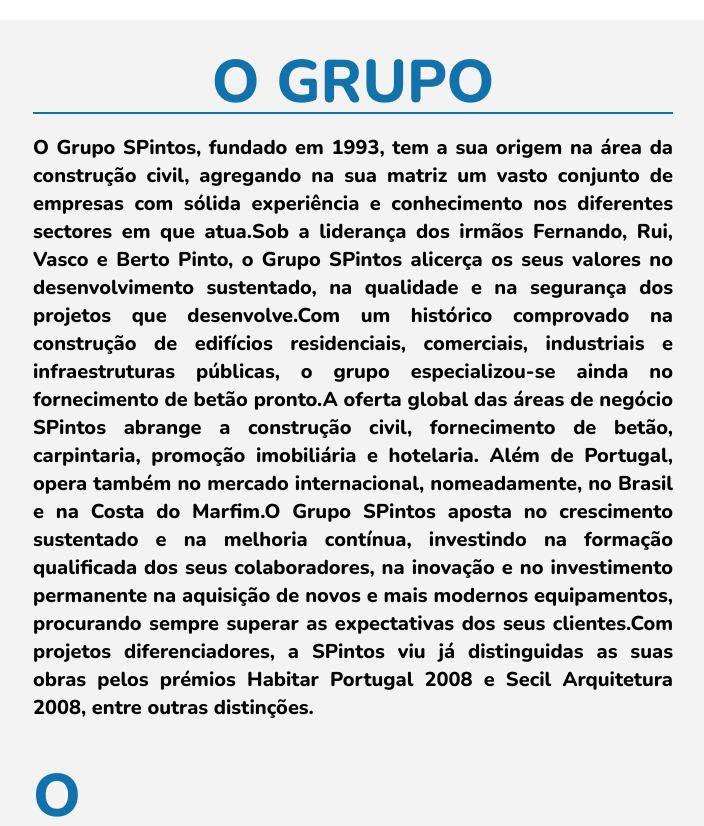
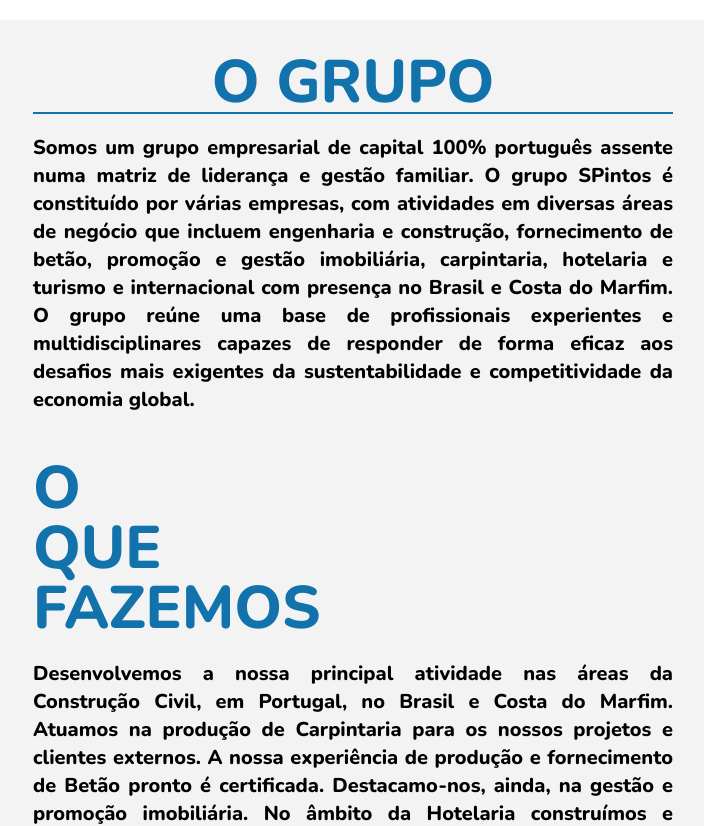
Before and after one commit to Fran-Lopez-Laperal/proyectPintos, a React (Vite) app in the folder WEB/: page /historia in a window 1280 px wide. Shown: the part 1840-2666 px from the top of the page, without its empty margins (287-991 px from the left). Built offline with nearby package versions, Linux system fonts and the light colour scheme; no server answers.

Commit message:
update translations

```diff
--- a/WEB/src/locales/pt/translation.json
+++ b/WEB/src/locales/pt/translation.json
@@ -39,14 +39,22 @@
   },
 
   "history": {
-    "historyHeader": "HISTORIA",
-    "historyText": "O grupo SPintos, fundado em 1993, tem a sua origem na área da construção civil. A sua matriz agrega um conjunto de empresas com sólida experiência e conhecimento em diferentes setores de atividade. Sob a liderança dos quatro irmãos Fernando, Rui, Vasco e Berto Pinto, o grupo SPintos alicerça os seus valores no desenvolvimento sustentado, na qualidade, na inovação e na segurança dos projetos que desenvolve. Com um histórico comprovado na construção de edifícios residenciais, comerciais, industriais e infraestruturas públicas, o grupo especializou-se, ainda, no fornecimento de betão pronto. A oferta global das áreas de negócio SPintos abrange a construção civil, fornecimento de betão, carpintaria, promoção imobiliária e hotelaria. Além de Portugal, opera também no mercado internacional, nomeadamente, no Brasil e na Costa do Marfim. O grupo SPintos aposta no crescimento sustentado e na melhoria contínua, na formação qualificada dos seus colaboradores, na inovação e no investimento permanente na aquisição de novos e mais modernos equipamentos, procurando sempre superar as expectativas dos seus clientes. Com projetos diferenciadores, a SPintos viu já distinguidas as suas obras pelos prémios Habitar Portugal 2008 e Secil Arquitetura 2008, entre outras distinções.",
-    "title1": "O GRUPO",
-    "text1": "Somos um grupo empresarial de capital 100% português assente numa matriz de liderança e gestão familiar. O grupo SPintos é constituído por várias empresas, com atividades em diversas áreas de negócio que incluem engenharia e construção, fornecimento de betão, promoção e gestão imobiliária, carpintaria, hotelaria e turismo e internacional com presença no Brasil e Costa do Marfim. O grupo reúne uma base de profissionais experientes e multidisciplinares capazes de responder de forma eficaz aos desafios mais exigentes da sustentabilidade e competitividade da economia global.",
-    "title2": "O QUE FAZEMOS",
-    "text2": "Desenvolvemos a nossa principal atividade nas áreas da Construção Civil, em Portugal, no Brasil e Costa do Marfim. Atuamos na produção de Carpintaria para os nossos projetos e clientes externos. A nossa experiência de produção e fornecimento de Betão pronto é certificada. Destacamo-nos, ainda, na gestão e promoção imobiliária. No âmbito da Hotelaria construímos e exploramos projetos na área do Turismo, Alojamento e Laz ",
-    "title3": "FUNDAÇÃO DA S. PINTOS - ENGENHARIA E CONSTRUÇÃO, S.A.",
-    "text3": "FERNANDO DA SILVA NOGUEIRA PINTO INICIOU A SUA CARREIRA DE EMPRESÁRIO COMO CONSTRUTOR CIVIL. CRIOU A SUA PRIMEIRA EMPRESA, EM XXX, DENOMINADA CONSTRUÇÕES PINTOS & PINHO, LDA. MOVIDO PELO ESPÍRITO EMPREENDEDOR, PELA LONGA EXPERIÊNCIA COMPROVADA, PELA CAPACIDADE DE LIDERANÇA E SUCESSO, FUNDOU COM OS SEUS QUATRO FILHOS A S. PINTOS – ENGENHARIA E CONSTRUÇÃO, S.A., A PRIMEIRA DO GRUPO."
+    "historyHeader-title": "História",
+    "history-text-part1": "O grupo SPintos, fundado em 1993, tem a sua origem na área da construção civil. A sua matriz agrega um conjunto de empresas com sólida experiência e conhecimento em diferentes setores de atividade. ",
+    "history-text-part2": "Sob a liderança dos quatro irmãos Fernando, Rui, Vasco e Berto Pinto, o grupo SPintos alicerça os seus valores no desenvolvimento sustentado, na qualidade, na inovação e na segurança dos projetos que desenvolve.",
+    "history-text-part3": "Com um histórico comprovado na construção de edifícios residenciais, comerciais, industriais e infraestruturas públicas, o grupo especializou-se, ainda, no fornecimento de betão pronto.",
+    "history-text-part4": "A oferta global das áreas de negócio SPintos abrange a construção civil, fornecimento de betão, carpintaria, promoção imobiliária e hotelaria. Além de Portugal, opera também no mercado internacional, nomeadamente, no Brasil e na Costa do Marfim.",
+    "history-text-part5": "O grupo SPintos aposta no crescimento sustentado e na melhoria contínua, na formação qualificada dos seus colaboradores, na inovação e no investimento permanente na aquisição de novos e mais modernos equipamentos, procurando sempre superar as expectativas dos seus clientes.",
+    "history-text-part6": "Com projetos diferenciadores, a SPintos viu já distinguidas as suas obras pelos prémios Habitar Portugal 2008 e Secil Arquitetura 2008, entre outras distinções.",
+
+    "oGrupo-title": "O grupo",
+    "oGrupo-text": "Somos um grupo empresarial de capital 100% português assente numa matriz de liderança e gestão familiar. O grupo SPintos é constituído por várias empresas, com atividades em diversas áreas de negócio que incluem engenharia e construção, fornecimento de betão, promoção e gestão imobiliária, carpintaria, hotelaria e turismo e internacional com presença no Brasil e Costa do Marfim. O grupo reúne uma base de profissionais experientes e multidisciplinares capazes de responder de forma eficaz aos desafios mais exigentes da sustentabilidade e competitividade da economia global.",
+
+    "oFazemos-title": "O que fazemos",
+    "oFazemos-text": "Desenvolvemos a nossa principal atividade nas áreas da Construção Civil, em Portugal, no Brasil e Costa do Marfim. Atuamos na produção de Carpintaria para os nossos projetos e clientes externos. A nossa experiência de produção e fornecimento de Betão pronto é certificada. Destacamo-nos, ainda, na gestão e promoção imobiliária. No âmbito da Hotelaria construímos e exploramos projetos na área do Turismo, Alojamento e Lazer.",
+
+    "fundaçao-title": "fundação da s. pintos - engenharia e construção, s.a.",
+    "fundaçao-text": "fernando da silva nogueira pinto iniciou a sua carreira de empresário como construtor civil. criou a sua primeira empresa, em xxx, denominada construções pintos & pinho, lda. movido pelo espírito empreendedor, pela longa experiência comprovada, pela capacidade de liderança e sucesso, fundou com os seus quatro filhos a s. pintos – engenharia e construção, s.a., a primeira do grupo."
   },
 
   "planear": {
--- a/WEB/src/pages/History.jsx
+++ b/WEB/src/pages/History.jsx
@@ -1,61 +1,32 @@
 import { HeaderPages } from '../components/HeaderPages';
 import { FetchNews } from '../components/FetchNews';
 import historyHeader from '../assets/headers/historyHeader.jpeg';
+import { useI18n } from '../hooks/useI18n';
 
 export function History() {
+  const { t, i18n } = useI18n();
+
   return (
     <main className="flex flex-col gap-12">
-      <HeaderPages text={'História'} textSize="text-2xl lg:text-6xl" image={historyHeader} />
+      <HeaderPages text={t('history.historyHeader-title')} textSize="text-2xl lg:text-6xl" image={historyHeader} />
       <section className="text-justify font-extrabold text-sm mx-6 lg:text-xl lg:mx-80">
-        <p>
-          O grupo SPintos, fundado em 1993, tem a sua origem na área da construção civil. A sua matriz agrega um conjunto de empresas com sólida
-          experiência e conhecimento em diferentes setores de atividade.
-        </p>
-        <p>
-          Sob a liderança dos quatro irmãos Fernando, Rui, Vasco e Berto Pinto, o grupo SPintos alicerça os seus valores no desenvolvimento
-          sustentado, na qualidade, na inovação e na segurança dos projetos que desenvolve.
-        </p>
-        <p>
-          Com um histórico comprovado na construção de edifícios residenciais, comerciais, industriais e infraestruturas públicas, o grupo
-          especializou-se, ainda, no fornecimento de betão pronto.
-        </p>
-        <p>
-          A oferta global das áreas de negócio SPintos abrange a construção civil, fornecimento de betão, carpintaria, promoção imobiliária e
-          hotelaria. Além de Portugal, opera também no mercado internacional, nomeadamente, no Brasil e na Costa do Marfim.
-        </p>
-        <p>
-          O grupo SPintos aposta no crescimento sustentado e na melhoria contínua, na formação qualificada dos seus colaboradores, na inovação e no
-          investimento permanente na aquisição de novos e mais modernos equipamentos, procurando sempre superar as expectativas dos seus clientes.
-        </p>
-        <p>
-          Com projetos diferenciadores, a SPintos viu já distinguidas as suas obras pelos prémios Habitar Portugal 2008 e Secil Arquitetura 2008,
-          entre outras distinções.
-        </p>
+        <p>{t('history.history-text-part1')}</p>
+        <p>{t('history.history-text-part2')}</p>
+        <p>{t('history.history-text-part3')}</p>
+        <p>{t('history.history-text-part4')}</p>
+        <p>{t('history.history-text-part5')}</p>
+        <p>{t('history.history-text-part6')}</p>
       </section>
 
       <section className="flex flex-col p-6 gap-5 font-extrabold bg-corporative-color3 lg:bg-graycorporative-color lg:px-80 lg:p-0 lg:py-8">
-        <h2 className="text-center text-3xl uppercase text-corporative-color2 px-20 border-b-2 border-corporative-color2 lg:text-6xl">o grupo</h2>
-        <p className="text-justify text-sm lg:text-xl">
-          O Grupo SPintos, fundado em 1993, tem a sua origem na área da construção civil, agregando na sua matriz um vasto conjunto de empresas com
-          sólida experiência e conhecimento nos diferentes sectores em que atua.Sob a liderança dos irmãos Fernando, Rui, Vasco e Berto Pinto, o Grupo
-          SPintos alicerça os seus valores no desenvolvimento sustentado, na qualidade e na segurança dos projetos que desenvolve.Com um histórico
-          comprovado na construção de edifícios residenciais, comerciais, industriais e infraestruturas públicas, o grupo especializou-se ainda no
-          fornecimento de betão pronto.A oferta global das áreas de negócio SPintos abrange a construção civil, fornecimento de betão, carpintaria,
-          promoção imobiliária e hotelaria. Além de Portugal, opera também no mercado internacional, nomeadamente, no Brasil e na Costa do Marfim.O
-          Grupo SPintos aposta no crescimento sustentado e na melhoria contínua, investindo na formação qualificada dos seus colaboradores, na
-          inovação e no investimento permanente na aquisição de novos e mais modernos equipamentos, procurando sempre superar as expectativas dos seus
-          clientes.Com projetos diferenciadores, a SPintos viu já distinguidas as suas obras pelos prémios Habitar Portugal 2008 e Secil Arquitetura
-          2008, entre outras distinções.
-        </p>
+        <h2 className="text-center text-3xl uppercase text-corporative-color2 px-20 border-b-2 border-corporative-color2 lg:text-6xl">
+          {t('history.oGrupo-title')}
+        </h2>
+        <p className="text-justify text-sm lg:text-xl">{t('history.oGrupo-text')}</p>
         <h2 className="text-2xl uppercase text-corporative-color2 border-b-2 border-corporative-color2 mr-[140px] pt-6 lg:text-6xl lg:mr-[760px]">
-          o que fazemos
+          {t('history.oFazemos-title')}
         </h2>
-        <p className="text-justify text-sm lg:text-xl">
-          Desenvolvemos a nossa principal atividade nas áreas da Construção Civil, em Portugal, no Brasil e Costa do Marfim. Atuamos na produção de
-          Carpintaria para os nossos projetos e clientes externos. A nossa experiência de produção e fornecimento de Betão pronto é certificada.
-          Destacamo-nos, ainda, na gestão e promoção imobiliária. No âmbito da Hotelaria construímos e exploramos projetos na área do Turismo,
-          Alojamento e Lazer.
-        </p>
+        <p className="text-justify text-sm lg:text-xl">{t('history.oFazemos-text')}</p>
       </section>
 
       <section className="flex flex-col gap-5 p-6 font-extrabold text-justify lg:px-80 lg:text-center">
```
